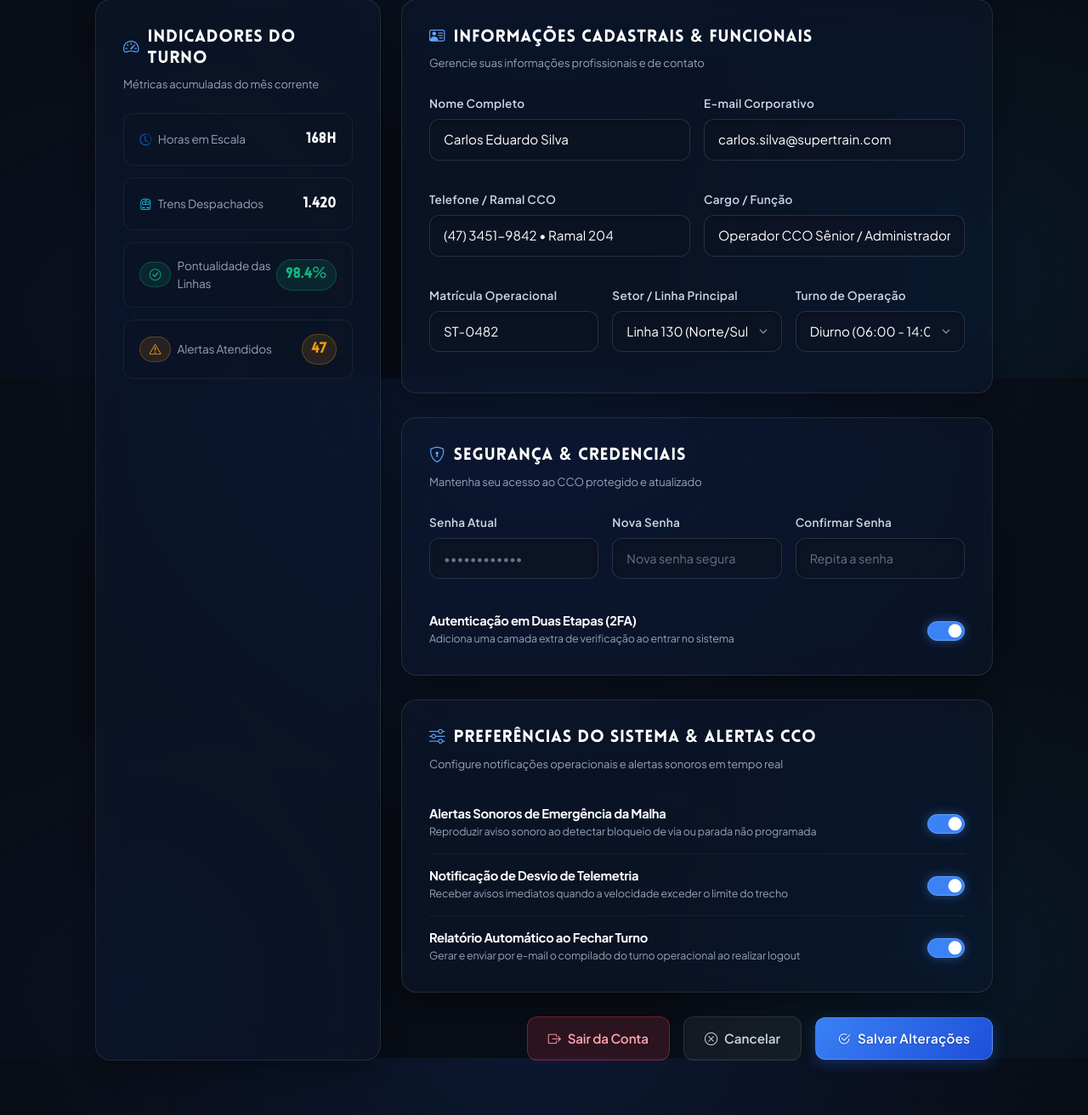
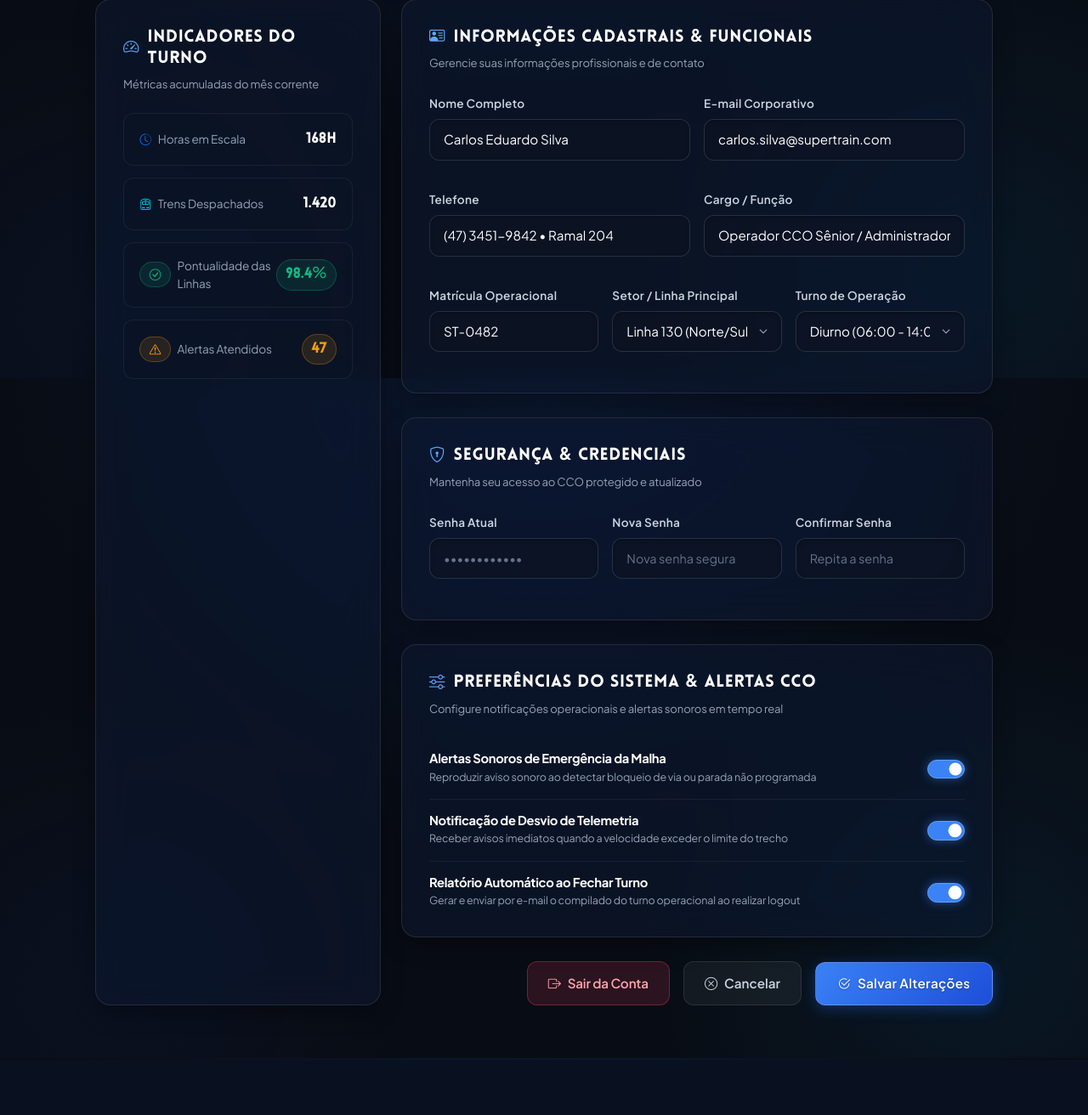
Before and after one commit to viniLima7/superTrain-att, a PHP site: page /perfil.php in a window 1280 px wide. Shown: the part 355-1667 px from the top of the page at 85% size. After the commit the page ends 1602 px from the top, so only its background shows below. Run offline with PHP 8.4, Linux system fonts and the light colour scheme; a user stored in the database is signed in; data comes from the database, SQL or seed files in the repository.

Commit message:
conclusão perfil.php

```diff
--- a/perfil.php
+++ b/perfil.php
@@ -64,16 +64,24 @@ if ($_SERVER['REQUEST_METHOD'] === 'POST' && isset($_POST['salvar_perfil'])) {
   $nomeCompleto = trim($_POST['nome_completo'] ?? '');
   $email        = trim($_POST['email'] ?? '');
   $telefone     = trim($_POST['telefone_ramal'] ?? '');
-  $cargoFuncao  = trim($_POST['cargo_funcao'] ?? '');
-  $linhaId      = ($_POST['linha_principal_id'] ?? '') === 'geral' || ($_POST['linha_principal_id'] ?? '') === ''
+
+  if ($cargo != 'cliente') {
+    $cargoFuncao = trim($_POST['cargo_funcao'] ?? '');
+    $linhaId     = ($_POST['linha_principal_id'] ?? '') === 'geral' || ($_POST['linha_principal_id'] ?? '') === ''
       ? null
       : (int) $_POST['linha_principal_id'];
-  $turno        = array_key_exists($_POST['turno_trabalho'] ?? '', $turnos) ? $_POST['turno_trabalho'] : 'diurno1';
+    $turno       = array_key_exists($_POST['turno_trabalho'] ?? '', $turnos) ? $_POST['turno_trabalho'] : 'diurno1';
+  } else {
+    // Cliente não vê esses campos no formulário: mantém os valores já gravados
+    $cargoFuncao = $perfil['cargo_funcao'] ?? '';
+    $linhaId     = $perfil['linha_principal_id'] !== null ? (int) $perfil['linha_principal_id'] : null;
+    $turno       = $perfil['turno_trabalho'] ?? 'diurno1';
+  }
 
-  $twoFa          = isset($_POST['autenticacao_2fa']) ? 1 : 0;
-  $alertaSonoro   = isset($_POST['alerta_sonoro_emergencia']) ? 1 : 0;
+  $twoFa           = isset($_POST['autenticacao_2fa']) ? 1 : 0;
+  $alertaSonoro    = isset($_POST['alerta_sonoro_emergencia']) ? 1 : 0;
   $notifTelemetria = isset($_POST['notificacao_telemetria']) ? 1 : 0;
-  $relatorioAuto  = isset($_POST['relatorio_auto_fechamento']) ? 1 : 0;
+  $relatorioAuto   = isset($_POST['relatorio_auto_fechamento']) ? 1 : 0;
 
   $senhaAtual     = $_POST['senha_atual'] ?? '';
   $novaSenha      = $_POST['nova_senha'] ?? '';
@@ -95,8 +103,9 @@ if ($_SERVER['REQUEST_METHOD'] === 'POST' && isset($_POST['salvar_perfil'])) {
     $stmt->close();
   }
 
-  // Troca de senha (somente se algum campo de senha foi preenchido)
-  $alterarSenha = $senhaAtual !== '' || $novaSenha !== '' || $confirmarSenha !== '';
+  // Troca de senha: só ocorre se o usuário preencher a nova senha (ou a confirmação).
+  // A senha atual sozinha é ignorada, pois o navegador pode preenchê-la automaticamente.
+  $alterarSenha = $novaSenha !== '' || $confirmarSenha !== '';
   if ($alterarSenha) {
     if (!password_verify($senhaAtual, $perfil['senha_hash'])) {
       $erros[] = 'A senha atual está incorreta.';
@@ -249,7 +258,7 @@ $preferencia = function (string $campo) use ($perfil): string {
                 <i class="bi bi-grid-fill"></i> Dashboard
               </a>
             </li>
-            <?php if($cargo != 'cliente'): ?>
+            <?php if ($cargo != 'cliente'): ?>
               <li class="nav-item">
                 <a class="nav-link" href="usuarios.php">
                   <i class="bi bi-people-fill"></i> usuários
@@ -268,21 +277,19 @@ $preferencia = function (string $campo) use ($perfil): string {
               </a>
             </li>
 
-            <?php if($cargo != 'cliente'): ?>
+            <?php if ($cargo != 'cliente'): ?>
               <li class="nav-item">
                 <a class="nav-link" href="sensores.php">
                   <i class="bi bi-broadcast-pin"></i> Sensores
                 </a>
               </li>
-            <?php endif; ?>
-
-            <?php if($cargo != 'cliente'): ?>
               <li class="nav-item">
                 <a class="nav-link" href="relatorios.php">
                   <i class="bi bi-file-earmark-bar-graph"></i> Relatórios
                 </a>
               </li>
             <?php endif; ?>
+
             <li class="nav-item">
               <a class="nav-link active" href="perfil.php">
                 <i class="bi bi-person-circle"></i> Perfil
@@ -300,8 +307,10 @@ $preferencia = function (string $campo) use ($perfil): string {
   </header>
 
   <main>
+
     <div class="container perfil-container">
 
+      <?php if ($cargo != 'cliente'): ?>
         <!-- HERO / BANNER DE IDENTIFICAÇÃO DO OPERADOR -->
         <section class="card card-bg-blur perfil-hero-card">
           <div class="perfil-hero-content">
@@ -333,11 +342,12 @@ $preferencia = function (string $campo) use ($perfil): string {
             </div>
           </div>
         </section>
+      <?php endif; ?>
 
-      <!-- GRID PRINCIPAL -->
-      <div class="row g-4">
+      <!-- A row existe sempre; para cliente, o conteúdo fica centralizado -->
+      <div class="row g-4 <?= $cargo == 'cliente' ? 'justify-content-center' : '' ?>">
 
-        <!-- COLUNA ESQUERDA: ESTATÍSTICAS -->
+        <?php if ($cargo != 'cliente'): ?>
           <div class="col-lg-4">
             <!-- CARD DE INDICADORES DO OPERADOR -->
             <div class="card card-bg-blur perfil-card perfil-stats-card">
@@ -383,6 +393,7 @@ $preferencia = function (string $campo) use ($perfil): string {
               </div>
             </div>
           </div>
+        <?php endif; ?>
 
         <!-- COLUNA DIREITA: DADOS CADASTRAIS, SEGURANÇA E PREFERÊNCIAS -->
         <div class="col-lg-8">
@@ -415,12 +426,13 @@ $preferencia = function (string $campo) use ($perfil): string {
 
                 <div class="col-md-6">
                   <div class="form-group mb-3">
-                    <label for="inputRamal" class="form-label">Telefone / Ramal CCO</label>
+                    <label for="inputRamal" class="form-label">Telefone</label>
                     <input type="text" id="inputRamal" name="telefone_ramal" class="form-control"
                       value="<?= htmlspecialchars($perfil['telefone_ramal'] ?? '') ?>" maxlength="60" />
                   </div>
                 </div>
 
+                <?php if ($cargo != 'cliente'): ?>
                   <div class="col-md-6">
                     <div class="form-group mb-3">
                       <label for="inputCargoFuncao" class="form-label">Cargo / Função</label>
@@ -462,6 +474,7 @@ $preferencia = function (string $campo) use ($perfil): string {
                       </select>
                     </div>
                   </div>
+                <?php endif; ?>
               </div>
             </div>
 
@@ -497,19 +510,9 @@ $preferencia = function (string $campo) use ($perfil): string {
                   </div>
                 </div>
               </div>
-
-              <div class="preference-row mt-2">
-                <div class="preference-info">
-                  <h4>Autenticação em Duas Etapas (2FA)</h4>
-                  <p>Adiciona uma camada extra de verificação ao entrar no sistema</p>
-                </div>
-                <div class="form-check form-switch">
-                  <input class="form-check-input" type="checkbox" id="check2FA" name="autenticacao_2fa" value="1" <?= $preferencia('autenticacao_2fa') ?> />
-                </div>
-              </div>
             </div>
 
-
+            <!-- PREFERÊNCIAS DO SISTEMA -->
             <div class="card card-bg-blur perfil-card mt-4">
               <h2 class="card-section-title">
                 <i class="bi bi-sliders"></i> Preferências do Sistema & Alertas CCO
```
Lines whose indentation alone changed are shown as unchanged.
